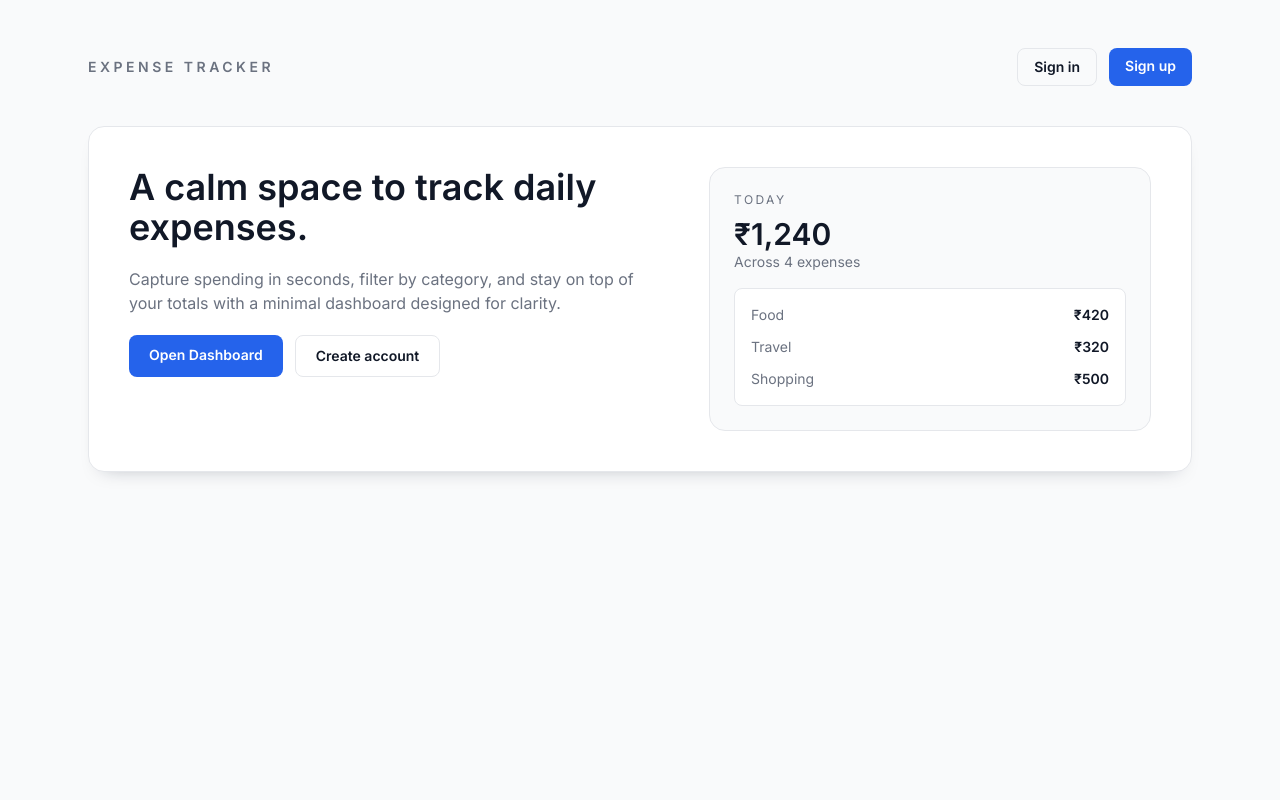
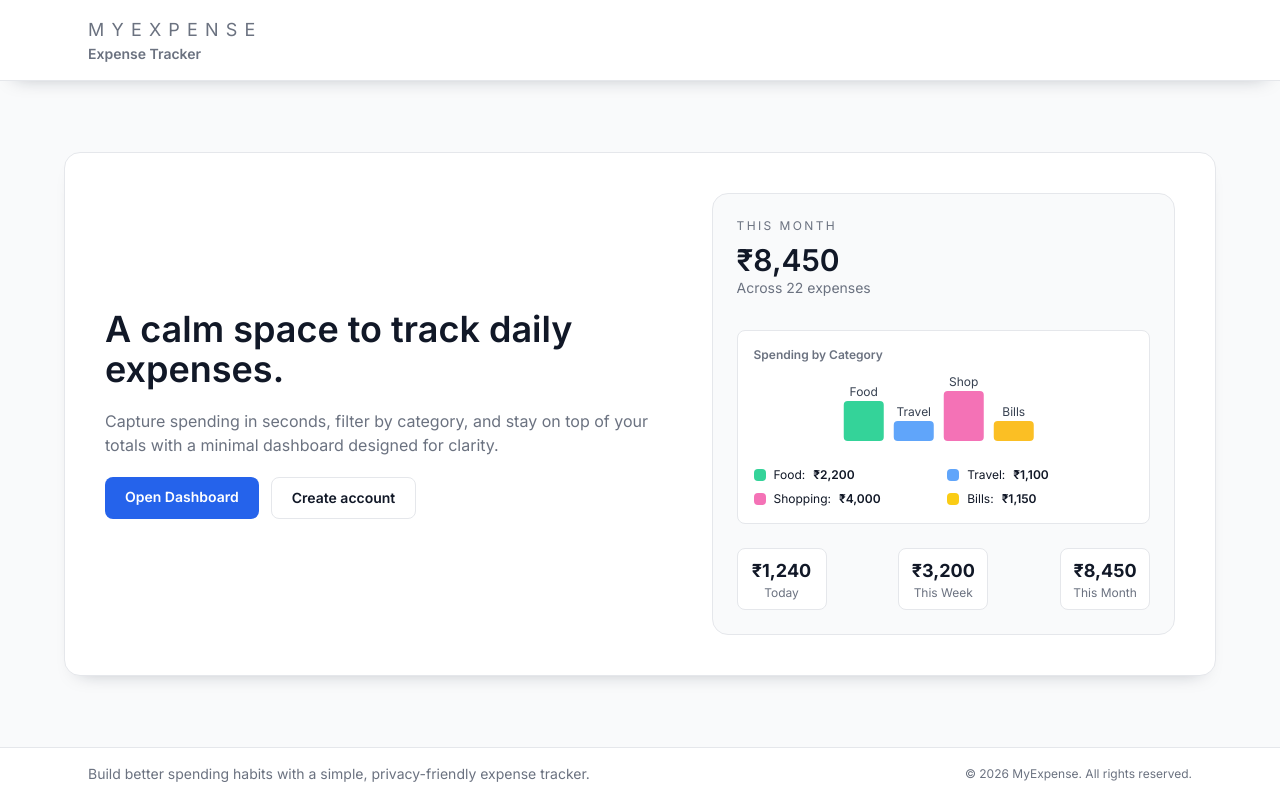
Before and after one commit to ShashaankS/myexpense, a React (Vite) app in the folder frontend/: page / in a window 1280 px wide. Built offline with nearby package versions, Linux system fonts and the light colour scheme; no server answers.

Commit message:
feat: redesign Landing page layout and enhance user interface elements

```diff
--- a/frontend/src/pages/Landing.tsx
+++ b/frontend/src/pages/Landing.tsx
@@ -2,12 +2,17 @@ import { Link } from 'react-router-dom'
 
 export default function Landing() {
   return (
-    <div className="mx-auto flex min-h-screen w-full max-w-6xl flex-col gap-10 px-6 py-12">
-      <header className="flex items-center justify-between">
-        <div className="text-sm font-semibold uppercase tracking-[0.25em] text-secondary">
-          Expense Tracker
+    <div className="min-h-screen flex flex-col bg-background">
+      {/* Header at the very top */}
+      <header className="w-full border-b border-border bg-surface shadow-soft">
+        <div className="mx-auto flex max-w-6xl items-center justify-between px-6 py-4">
+          <div className="flex items-center gap-4">
+            <div>
+              <p className="text-lg uppercase tracking-[0.4em] text-secondary">MyExpense</p>
+              <p className="text-sm font-semibold text-gray-500">Expense Tracker</p>
             </div>
-        <div className="flex gap-3">
+          </div>
+          {/* <div className="flex flex-wrap gap-3">
             <Link
               to="/signin"
               className="rounded-lg border border-border px-4 py-2 text-sm font-semibold text-primary"
@@ -20,11 +25,14 @@ export default function Landing() {
             >
               Sign up
             </Link>
+          </div> */}
         </div>
       </header>
 
-      <section className="grid gap-10 rounded-2xl border border-border bg-surface p-10 shadow-soft lg:grid-cols-[1.1fr_0.9fr]">
-        <div className="space-y-5">
+      {/* Main content centered and spaced */}
+      <main className="flex-1 flex items-center justify-center">
+        <section className="w-full max-w-6xl grid gap-10 rounded-2xl border border-border bg-surface p-10 shadow-soft my-12 lg:grid-cols-[1.1fr_0.9fr]">
+          <div className="space-y-5 flex flex-col justify-center">
             <h1 className="text-4xl font-semibold text-primary">
               A calm space to track daily expenses.
             </h1>
@@ -47,28 +55,62 @@ export default function Landing() {
               </Link>
             </div>
           </div>
-        <div className="space-y-4 rounded-xl border border-border bg-background p-6">
-          <div>
-            <p className="text-xs uppercase tracking-[0.2em] text-secondary">Today</p>
-            <p className="mt-2 text-3xl font-semibold text-primary">₹1,240</p>
-            <p className="text-sm text-secondary">Across 4 expenses</p>
+          <div className="space-y-6 rounded-xl border border-border bg-background p-6 flex flex-col justify-center">
+            <div className="mb-2">
+              <p className="text-xs uppercase tracking-[0.2em] text-secondary">This Month</p>
+              <p className="mt-2 text-3xl font-semibold text-primary">₹8,450</p>
+              <p className="text-sm text-secondary">Across 22 expenses</p>
             </div>
-          <div className="rounded-lg border border-border bg-surface p-4 text-sm">
-            <div className="flex items-center justify-between">
-              <span className="text-secondary">Food</span>
-              <span className="font-semibold text-primary">₹420</span>
+            {/* Simple Bar Chart (SVG) */}
+            <div className="rounded-lg border border-border bg-surface p-4">
+              <p className="mb-2 text-xs text-secondary font-semibold">Spending by Category</p>
+              <svg viewBox="0 0 220 80" width="100%" height="80" className="w-full h-20">
+                {/* Food */}
+                <rect x="10" y="30" width="40" height="40" fill="#34d399" rx="4" />
+                <text x="30" y="25" textAnchor="middle" fontSize="12" fill="#374151">Food</text>
+                {/* Travel */}
+                <rect x="60" y="50" width="40" height="20" fill="#60a5fa" rx="4" />
+                <text x="80" y="45" textAnchor="middle" fontSize="12" fill="#374151">Travel</text>
+                {/* Shopping */}
+                <rect x="110" y="20" width="40" height="50" fill="#f472b6" rx="4" />
+                <text x="130" y="15" textAnchor="middle" fontSize="12" fill="#374151">Shop</text>
+                {/* Bills */}
+                <rect x="160" y="50" width="40" height="20" fill="#fbbf24" rx="4" />
+                <text x="180" y="45" textAnchor="middle" fontSize="12" fill="#374151">Bills</text>
+              </svg>
+              <div className="mt-4 grid grid-cols-2 gap-2 text-xs">
+                <div className="flex items-center gap-2"><span className="inline-block h-3 w-3 rounded bg-emerald-400"></span>Food: <span className="font-semibold text-primary">₹2,200</span></div>
+                <div className="flex items-center gap-2"><span className="inline-block h-3 w-3 rounded bg-blue-400"></span>Travel: <span className="font-semibold text-primary">₹1,100</span></div>
+                <div className="flex items-center gap-2"><span className="inline-block h-3 w-3 rounded bg-pink-400"></span>Shopping: <span className="font-semibold text-primary">₹4,000</span></div>
+                <div className="flex items-center gap-2"><span className="inline-block h-3 w-3 rounded bg-yellow-400"></span>Bills: <span className="font-semibold text-primary">₹1,150</span></div>
               </div>
-            <div className="mt-3 flex items-center justify-between">
-              <span className="text-secondary">Travel</span>
-              <span className="font-semibold text-primary">₹320</span>
             </div>
-            <div className="mt-3 flex items-center justify-between">
-              <span className="text-secondary">Shopping</span>
-              <span className="font-semibold text-primary">₹500</span>
+            {/* Key stats */}
+            <div className="mt-4 flex flex-wrap gap-4 justify-between text-xs">
+              <div className="flex flex-col items-center bg-surface border border-border rounded-lg px-3 py-2 min-w-[90px]">
+                <span className="font-bold text-lg text-primary">₹1,240</span>
+                <span className="text-secondary">Today</span>
+              </div>
+              <div className="flex flex-col items-center bg-surface border border-border rounded-lg px-3 py-2 min-w-[90px]">
+                <span className="font-bold text-lg text-primary">₹3,200</span>
+                <span className="text-secondary">This Week</span>
+              </div>
+              <div className="flex flex-col items-center bg-surface border border-border rounded-lg px-3 py-2 min-w-[90px]">
+                <span className="font-bold text-lg text-primary">₹8,450</span>
+                <span className="text-secondary">This Month</span>
               </div>
             </div>
           </div>
         </section>
+      </main>
+
+      {/* Footer at the very bottom */}
+      <footer className="w-full border-t border-border bg-surface shadow-soft">
+        <div className="mx-auto max-w-6xl flex flex-col gap-3 px-6 py-4 text-sm text-secondary sm:flex-row sm:items-center sm:justify-between">
+          <p>Build better spending habits with a simple, privacy-friendly expense tracker.</p>
+          <p className="text-xs">© {new Date().getFullYear()} MyExpense. All rights reserved.</p>
+        </div>
+      </footer>
     </div>
   )
 }
```
Lines whose indentation alone changed are shown as unchanged.
